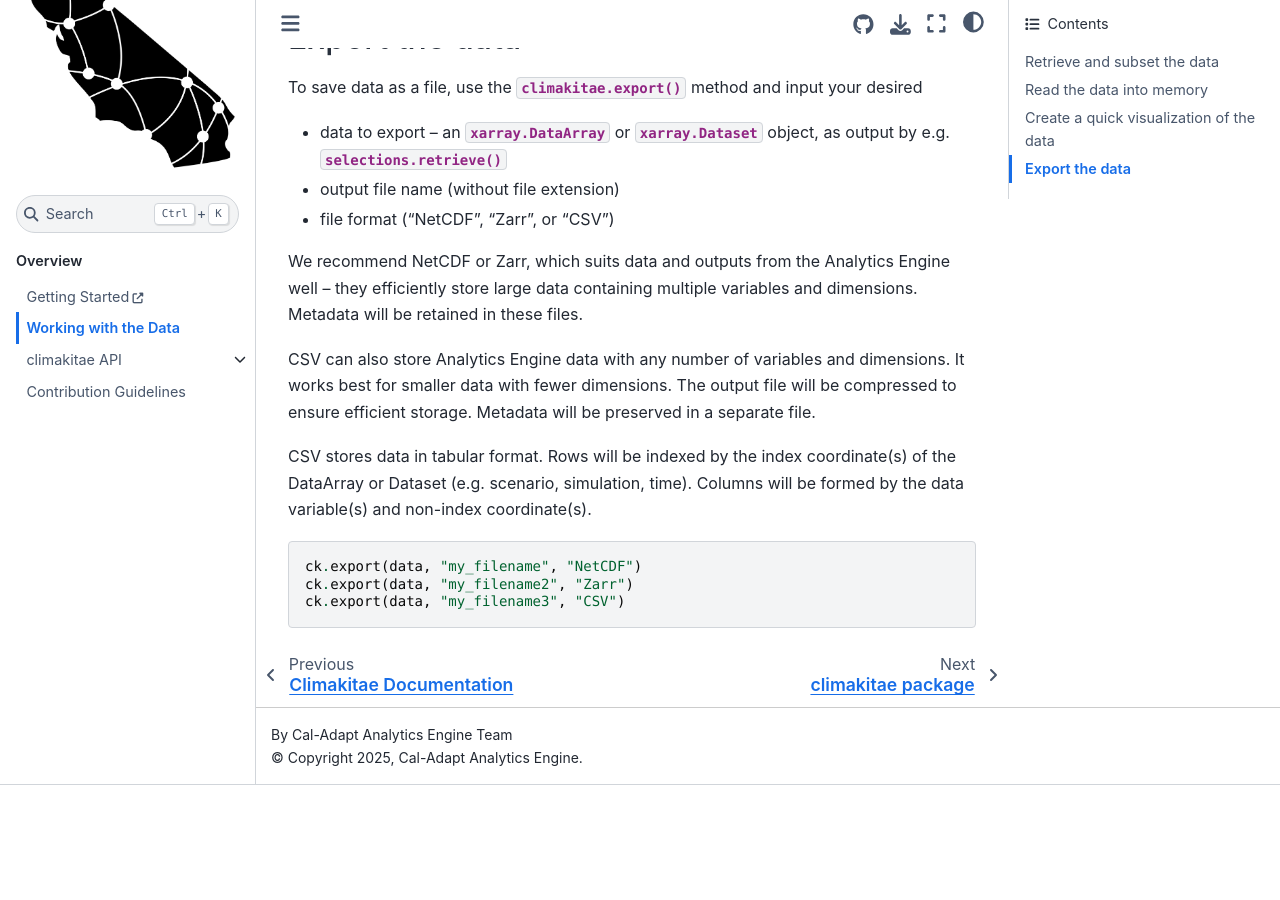
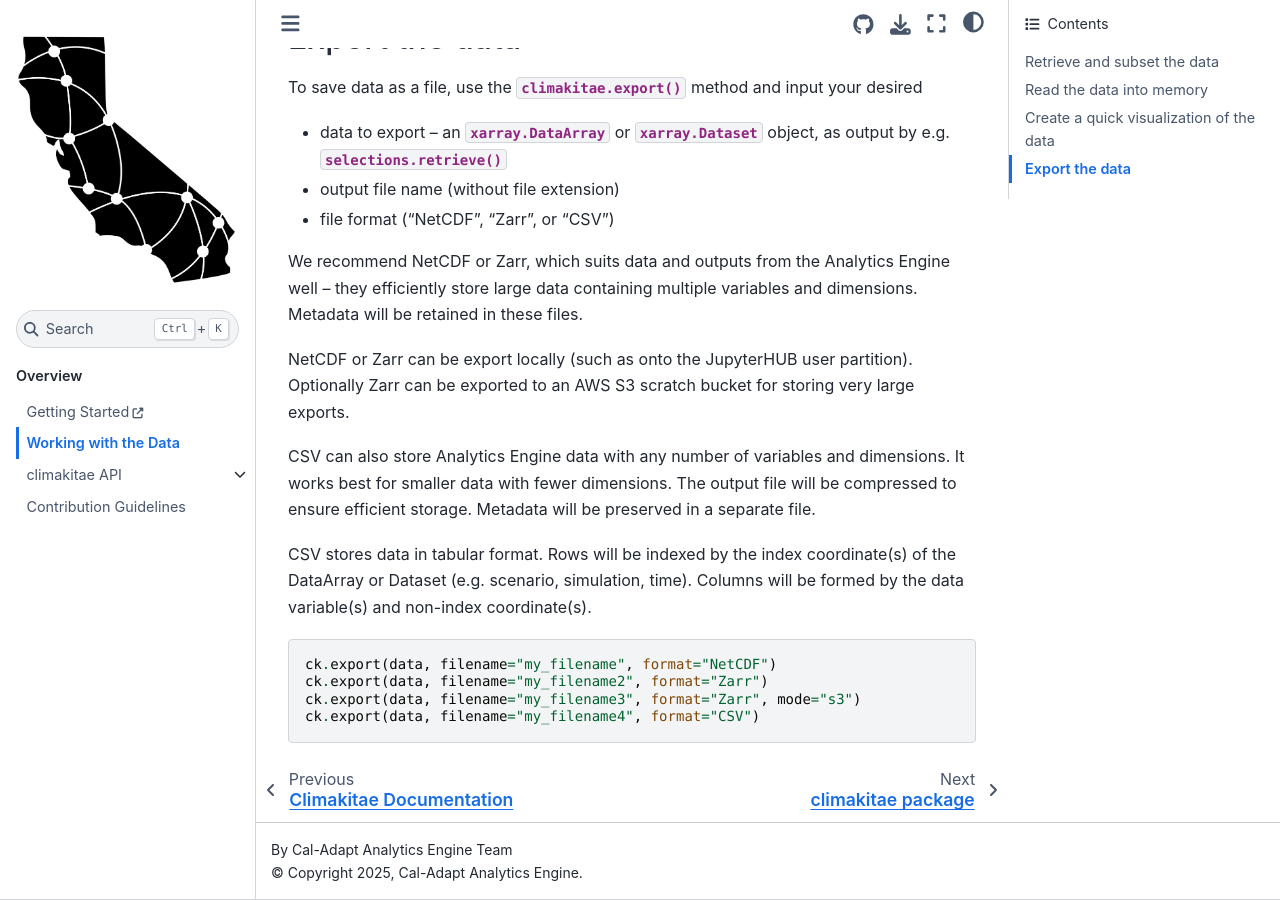
Before and after one commit to cal-adapt/climakitae, a Sphinx documentation site: the page built from docs/data.rst, in a window 1280 px wide and 900 px high, scrolled down 3282 px. Built offline with Sphinx 7.4.7 and the Sphinx Book theme 1.1.4, drawn with Linux system fonts in a browser that asks for light colours; before the commit the page ends 4067 px from its top, so only the background shows below that.

Commit message:
Add s3 option for Zarr export to readthedocs

```diff
--- a/docs/data.rst
+++ b/docs/data.rst
@@ -149,10 +149,13 @@ To save data as a file, use the :py:func:`climakitae.export()` method and input
 
 We recommend NetCDF or Zarr, which suits data and outputs from the Analytics Engine well – they efficiently store large data containing multiple variables and dimensions. Metadata will be retained in these files.
 
+NetCDF or Zarr can be export locally (such as onto the JupyterHUB user partition). Optionally Zarr can be exported to an AWS S3 scratch bucket for storing very large exports.
+
 CSV can also store Analytics Engine data with any number of variables and dimensions. It works best for smaller data with fewer dimensions. The output file will be compressed to ensure efficient storage. Metadata will be preserved in a separate file.
 
 CSV stores data in tabular format. Rows will be indexed by the index coordinate(s) of the DataArray or Dataset (e.g. scenario, simulation, time). Columns will be formed by the data variable(s) and non-index coordinate(s). ::
 
-   ck.export(data, "my_filename", "NetCDF")
-   ck.export(data, "my_filename2", "Zarr")
-   ck.export(data, "my_filename3", "CSV")
+   ck.export(data, filename="my_filename", format="NetCDF")
+   ck.export(data, filename="my_filename2", format="Zarr")
+   ck.export(data, filename="my_filename3", format="Zarr", mode="s3")
+   ck.export(data, filename="my_filename4", format="CSV")
```
